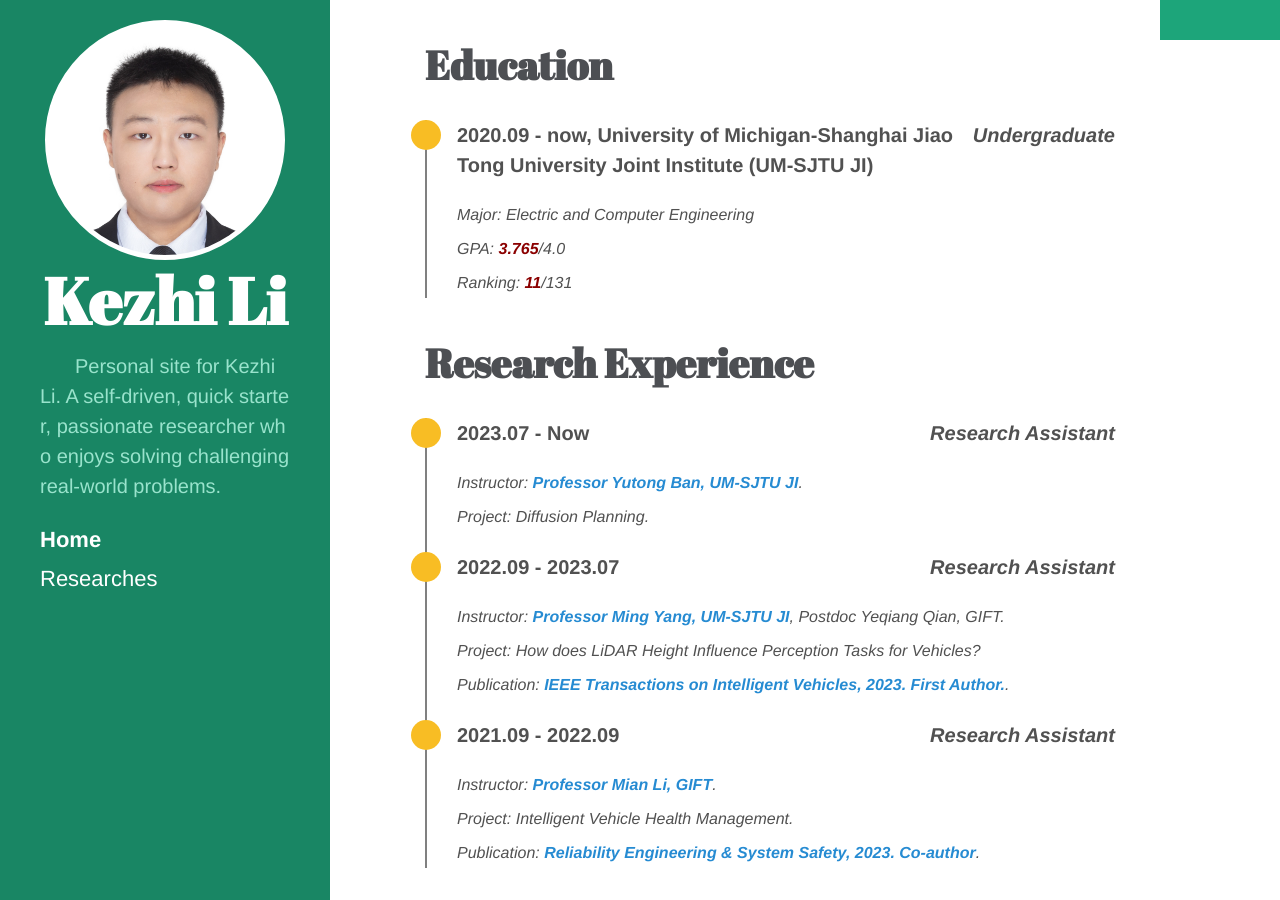
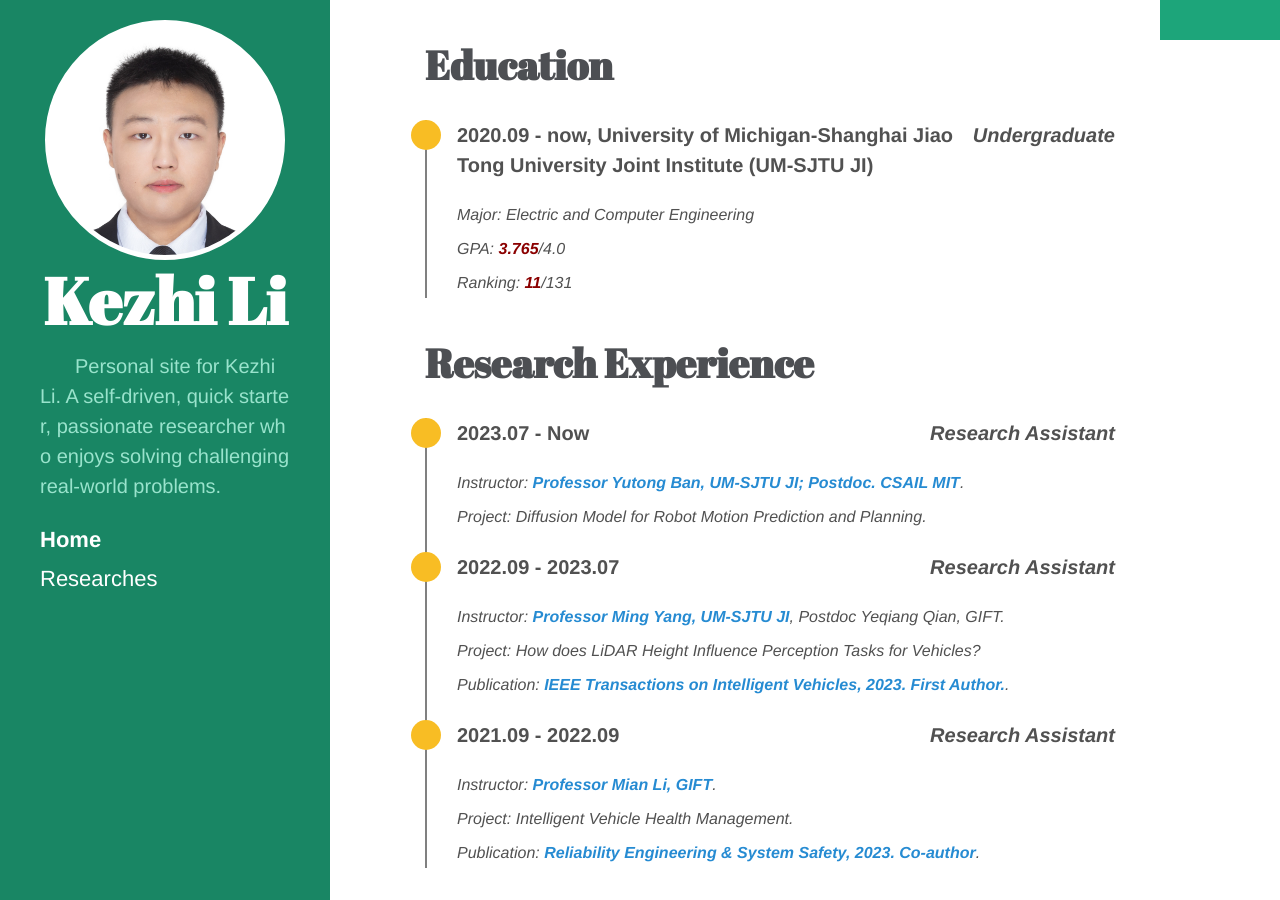
Before and after one commit to little-black-sjtu/likezhi.github.io, a Jekyll site: the page built from index.html, in a window 1280 px wide and 900 px high. Built offline with Jekyll 4.4.1, drawn with Linux system fonts in a browser that asks for light colours; Markdown is read by kramdown in place of the engine named in the settings.

Commit message:
change research experience for ban

```diff
--- a/index.html
+++ b/index.html
@@ -41,10 +41,10 @@ title: Home
                     <span class="left">2023.07 - Now</span> <span class="right">Research Assistant</span>
                   </div>
                   <div class="normalcontent">
-                    Instructor:&nbsp;<a href="https://people.csail.mit.edu/yban/index.html" target="_blank">Professor Yutong Ban, UM-SJTU JI</a>.
+                    Instructor:&nbsp;<a href="https://people.csail.mit.edu/yban/index.html" target="_blank">Professor Yutong Ban, UM-SJTU JI; Postdoc. CSAIL MIT</a>.
                   </div>
                   <div class="normalcontent">
-                    Project: Diffusion Planning.
+                    Project: Diffusion Model for Robot Motion Prediction and Planning.
                   </div>
                 </li>
                 <li>
```
